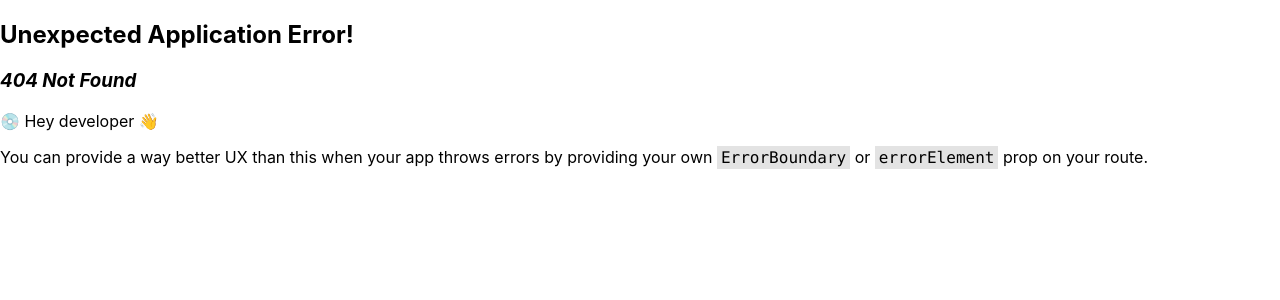
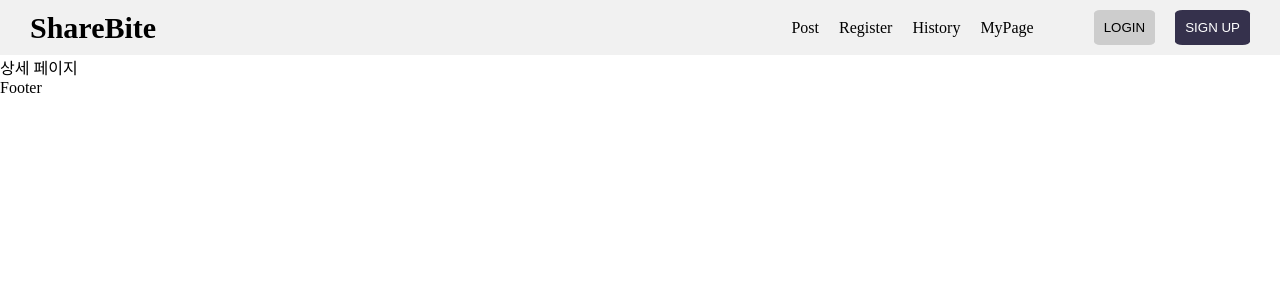
Before and after one commit to gdsc-shareBite/front, a React (Create React App) app: page /posts/1 in a window 1280 px wide. Before the commit this address had no page. Shown: the top 300 px of the page. Built offline with nearby package versions, Linux system fonts and the light colour scheme.

Commit message:
header 수정
header styling
Header Routing 설정

```diff
--- a/src/App.jsx
+++ b/src/App.jsx
@@ -2,19 +2,73 @@ import React from "react";
 import { RouterProvider, createBrowserRouter } from "react-router-dom";
 import Root from "./Root";
 import Main from "./pages/Main";
+import Post from "./pages/Post";
+import NotFound from "./components/NotFound";
+import ProductDetail from "./pages/ProductDetail";
+import { createGlobalStyle } from "styled-components";
+
+const GlobalStyle = createGlobalStyle`
+  /* Reset some basic elements */
+  html, body, div, span, applet, object, iframe,
+  h1, h2, h3, h4, h5, h6, p, blockquote, pre,
+  a, abbr, acronym, address, big, cite, code,
+  del, dfn, em, img, ins, kbd, q, s, samp,
+  small, strike, strong, sub, sup, tt, var,
+  b, u, i, center,
+  dl, dt, dd, ol, ul, li,
+  fieldset, form, label, legend,
+  table, caption, tbody, tfoot, thead, tr, th, td,
+  article, aside, canvas, details, embed,
+  figure, figcaption, footer, header, hgroup,
+  menu, nav, output, ruby, section, summary,
+  time, mark, audio, video {
+    margin: 0;
+    padding: 0;
+    border: 0;
+    font-size: 100%;
+    font: inherit;
+    vertical-align: baseline;
+  }
+  /* HTML5 display-role reset for older browsers */
+  article, aside, details, figcaption, figure,
+  footer, header, hgroup, menu, nav, section {
+    display: block;
+  }
+  /* Add your own styles here */
+  a {
+    text-decoration: none;
+    color : black;
+    cursor: pointer;
+  }
+`;
+
 const router = createBrowserRouter([
   {
     path: "/",
     element: <Root />,
+    errorElement: <NotFound />,
     children: [
       {
         index: true,
         element: <Main />,
+      },
+      {
+        path: "posts",
+        element: <Post />,
+      },
+      {
+        path: "posts/:id",
+        element: <ProductDetail />,
       },
     ],
   },
 ]);
 
 export default function App() {
-  return <RouterProvider router={router} />;
+  return (
+    <>
+      <GlobalStyle />
+      <RouterProvider router={router} />
+    </>
+  );
 }
--- a/src/Root.jsx
+++ b/src/Root.jsx
@@ -1,7 +1,7 @@
 import React from "react";
 import { Outlet } from "react-router-dom";
-import Header from "../components/Header";
-import Footer from "../components/Footer";
+import Header from "./components/Header";
+import Footer from "./components/Footer";
 
 export default function Root() {
   return (
--- a/src/components/Header.jsx
+++ b/src/components/Header.jsx
@@ -1,5 +1,53 @@
 import React from "react";
+import { Link } from "react-router-dom";
+import styled from "styled-components";
 
 export default function Header() {
-  return <div>Header</div>;
+  return (
+    <HeaderBar>
+      <Link to="/">
+        <Title>ShareBite</Title>
+      </Link>
+      <Nav>
+        <Link to="/posts">Post</Link>
+        <Link to="/register">Register</Link>
+        <Link to="/history">History</Link>
+        <Link to="/mypage" style={{ marginRight: "40px" }}>
+          MyPage
+        </Link>
+        <Button>LOGIN</Button>
+        <Button color="#35314c" text="white">
+          SIGN UP
+        </Button>
+      </Nav>
+    </HeaderBar>
+  );
 }
+
+const HeaderBar = styled.header`
+  background-color: #f1f1f1;
+  display: flex;
+  align-items: center;
+  justify-content: space-between;
+  padding: 10px 30px 10px;
+`;
+
+const Nav = styled.nav`
+  display: flex;
+  gap: 20px;
+  align-items: center;
+`;
+
+const Button = styled.button`
+  border-radius: 10%;
+  border: 0px;
+  background-color: ${(props) => props.color || "#cdcdcd"};
+  color: ${(props) => props.text || "black"};
+  padding: 10px;
+  cursor: pointer;
+`;
+
+const Title = styled.h1`
+  font-weight: bold;
+  font-size: 30px;
+`;
--- /dev/null
+++ b/src/components/NotFound.jsx
@@ -0,0 +1,5 @@
+import React from "react";
+
+export default function NotFound() {
+  return <div>NotFound</div>;
+}
--- a/src/index.js
+++ b/src/index.js
@@ -1,17 +1,11 @@
-import React from 'react';
-import ReactDOM from 'react-dom/client';
-import './index.css';
-import App from './App';
-import reportWebVitals from './reportWebVitals';
+import React from "react";
+import ReactDOM from "react-dom/client";
+import "./index.css";
+import App from "./App";
 
-const root = ReactDOM.createRoot(document.getElementById('root'));
+const root = ReactDOM.createRoot(document.getElementById("root"));
 root.render(
   <React.StrictMode>
     <App />
   </React.StrictMode>
 );
-
-// If you want to start measuring performance in your app, pass a function
-// to log results (for example: reportWebVitals(console.log))
-// or send to an analytics endpoint. Learn more: https://bit.ly/CRA-vitals
-reportWebVitals();
--- /dev/null
+++ b/src/pages/Post.jsx
@@ -0,0 +1,5 @@
+import React from "react";
+
+export default function Post() {
+  return <div>Post</div>;
+}
--- /dev/null
+++ b/src/pages/ProductDetail.jsx
@@ -0,0 +1,5 @@
+import React from "react";
+
+export default function ProductDetail() {
+  return <div>상세 페이지</div>;
+}
```
